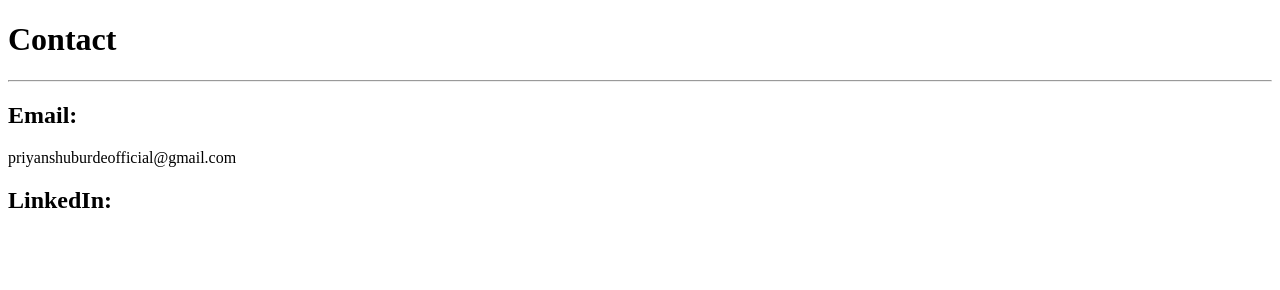
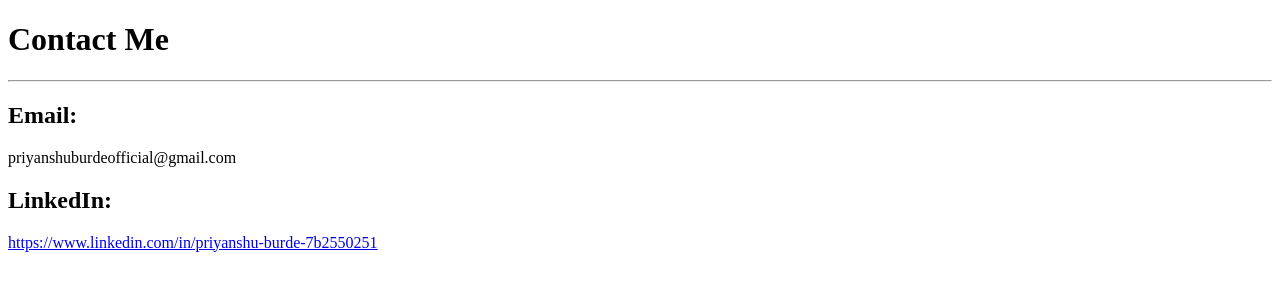
Before and after one commit to RamenDevourer/html-resume, a plain HTML site: page Public/contact.html in a window 1280 px wide. Drawn offline with Linux system fonts and the light colour scheme.

Commit message:
Add files via upload

```diff
--- a/Public/contact.html
+++ b/Public/contact.html
@@ -6,13 +6,15 @@
     <title>Contact</title>
   </head>
   <body>
-    <h1>Contact</h1>
+    <h1>Contact Me</h1>
     <hr />
     <h2>Email:</h2>
     <p>priyanshuburdeofficial@gmail.com</p>
     <h2>LinkedIn:</h2>
     <p>
-      <a href="https://www.linkedin.com/in/priyanshu-burde-7b2550251"></a>
+      <a href="https://www.linkedin.com/in/priyanshu-burde-7b2550251"
+        >https://www.linkedin.com/in/priyanshu-burde-7b2550251</a
+      >
     </p>
   </body>
 </html>
```
